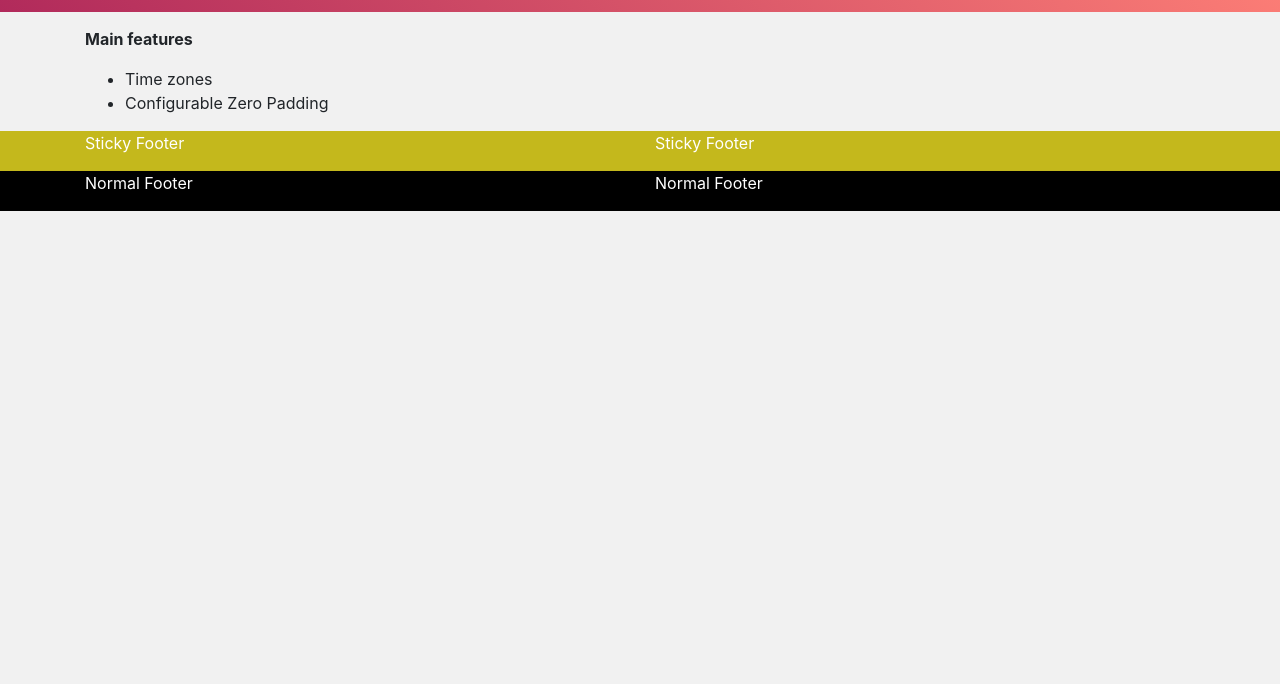
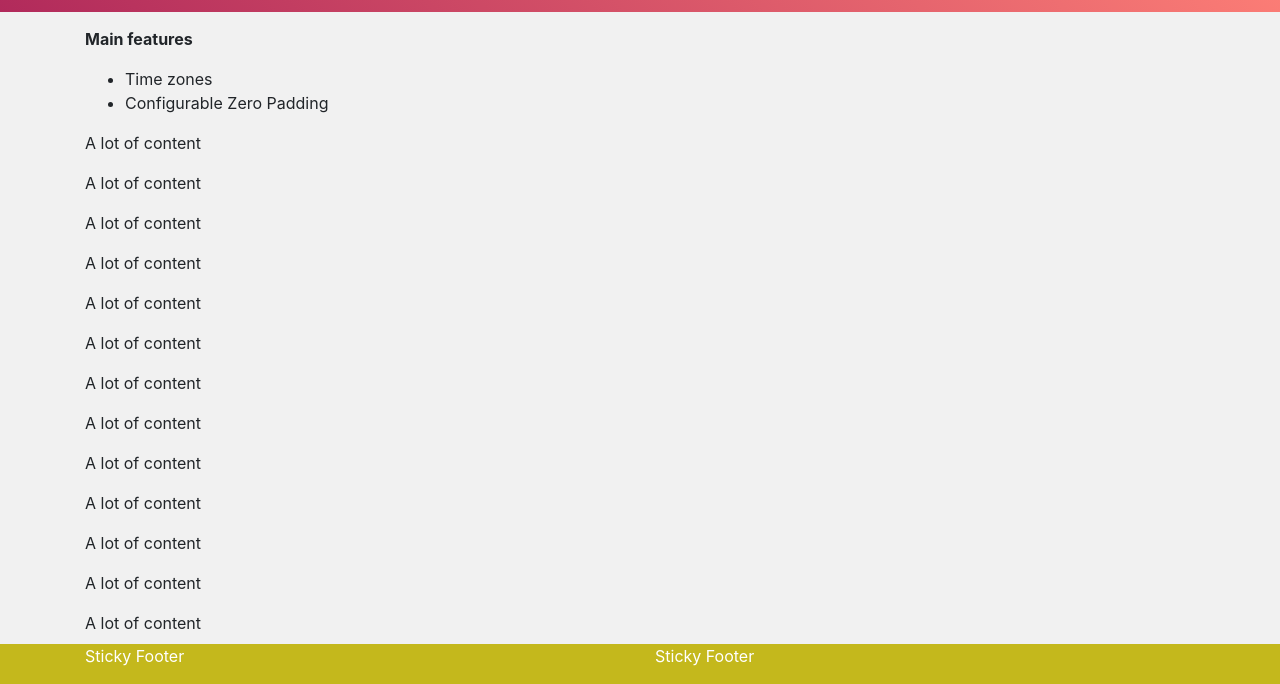
Before and after one commit to pablog1/Sticky-Footer, a plain HTML site: page index.html in a window 1280 px wide. Shown: the part 116-800 px from the top of the page. Drawn offline with nearby package versions, Linux system fonts and the light colour scheme.

Commit message:
first working version

```diff
--- a/index.html
+++ b/index.html
@@ -64,7 +64,112 @@
                 </div>
             </div>
 
+            <div class="row">
+                <div class="col">
+                   <p>A lot of content</p>
+                   <p>A lot of content</p>
 
+                   <p>A lot of content</p>
+                   <p>A lot of content</p>
+                   <p>A lot of content</p>
+                   <p>A lot of content</p>
+                   <p>A lot of content</p>
+                   <p>A lot of content</p>
+                   <p>A lot of content</p>
+                   <p>A lot of content</p>
+                   <p>A lot of content</p>
+                   <p>A lot of content</p>
+                   <p>A lot of content</p>
+                   <p>A lot of content</p>
+                   <p>A lot of content</p>
+                   <p>A lot of content</p>
+                   <p>A lot of content</p>
+                   <p>A lot of content</p>
+                   <p>A lot of content</p>
+                   <p>A lot of content</p>
+                   <p>A lot of content</p>
+                   <p>A lot of content</p>
+                   <p>A lot of content</p>
+                   <p>A lot of content</p>
+                   <p>A lot of content</p>
+                   <p>A lot of content</p>
+                   <p>A lot of content</p>
+                   <p>A lot of content</p>
+                   <p>A lot of content</p>
+                   <p>A lot of content</p>
+                   <p>A lot of content</p>
+                   <p>A lot of content</p>
+                   <p>A lot of content</p>
+                   <p>A lot of content</p>
+                   <p>A lot of content</p>
+                   <p>A lot of content</p>
+                   <p>A lot of content</p>
+                   <p>A lot of content</p>
+                   <p>A lot of content</p>
+                   <p>A lot of content</p>
+                   <p>A lot of content</p>
+                   <p>A lot of content</p>
+                   <p>A lot of content</p>
+                   <p>A lot of content</p>
+                   <p>A lot of content</p>
+                   <p>A lot of content</p>
+                   <p>A lot of content</p>
+                   <p>A lot of content</p>
+                   <p>A lot of content</p>
+                   <p>A lot of content</p>
+                   <p>A lot of content</p>
+                   <p>A lot of content</p>
+                   <p>A lot of content</p>
+                   <p>A lot of content</p>
+                   <p>A lot of content</p>
+                   <p>A lot of content</p>
+                   <p>A lot of content</p>
+                   <p>A lot of content</p>
+                   <p>A lot of content</p>
+                   <p>A lot of content</p>
+                   <p>A lot of content</p>
+                   <p>A lot of content</p>
+                   <p>A lot of content</p>
+                   <p>A lot of content</p>
+                   <p>A lot of content</p>
+                   <p>A lot of content</p>
+                   <p>A lot of content</p>
+                   <p>A lot of content</p>
+                   <p>A lot of content</p>
+                   <p>A lot of content</p>
+                   <p>A lot of content</p>
+                   <p>A lot of content</p>
+                   <p>A lot of content</p>
+                   <p>A lot of content</p>
+                   <p>A lot of content</p>
+                   <p>A lot of content</p>
+                   <p>A lot of content</p>
+                   <p>A lot of content</p>
+                   <p>A lot of content</p>
+                   <p>A lot of content</p>
+                   <p>A lot of content</p>
+                   <p>A lot of content</p>
+                   <p>A lot of content</p>
+                   <p>A lot of content</p>
+                   <p>A lot of content</p>
+                   <p>A lot of content</p>
+                   <p>A lot of content</p>
+                   <p>A lot of content</p>
+                   <p>A lot of content</p>
+                   <p>A lot of content</p>
+                   <p>A lot of content</p>
+                   <p>A lot of content</p>
+                   <p>A lot of content</p>
+                   <p>A lot of content</p>
+                   <p>A lot of content</p>
+                   <p>A lot of content</p>
+                   <p>A lot of content</p>
+                   <p>A lot of content</p>
+
+
+
+                </div>
+            </div>
 
 
         </div>
--- a/sticky-footer.js
+++ b/sticky-footer.js
@@ -2,8 +2,41 @@
 
 $(function () {
 
-    // Sticky Footer
+  // !Sticky Footer
+  var footerOffset = 800;
+  var footerOffset2 = 2700;
+  var footerStatus = false;
+  var maxWidth = 480;
 
+  if (window.innerWidth <= maxWidth) {
+    $(".sticky-footer").css('display', 'none');
+    $(window).scroll(function () {
+      console.log($(this).scrollTop());
+      //height > footerOffset AND < footerOffset2
+      if (footerStatus == false && ($(this).scrollTop() > footerOffset && $(this).scrollTop() < footerOffset2)) {
+        $(".sticky-footer").slideDown(400);
+        footerStatus = true;
+      }
+        //height < footerOffset OR > footerOffset2
+        else if (footerStatus == true && ($(this).scrollTop() < footerOffset || $(this).scrollTop() > footerOffset2)) {
+        $(".sticky-footer").slideUp(400);
+        footerStatus = false;
+      }
+    });
+  }
+
+  $(window).resize(function(){ //resize control
+    //console.log('resize');
+    if (window.innerWidth > maxWidth){
+      $(".sticky-footer").css('display', 'none');
+    } else {
+      if (footerStatus == true) {
+        $(".sticky-footer").slideDown(400);
+      } else { // if false
+        $(".sticky-footer").slideUp(400);
+      }
+    }
+  });
 
 
 })
--- a/style.scss
+++ b/style.scss
@@ -35,7 +35,10 @@ body {
     background-color: black;
 }
 
-.sticky-footer{
+.sticky-footer {
     color: white;
-    background-color: rgb(196, 184, 28);
+    background-color: #c4b81c;
+    position: fixed;
+    bottom: 0;
+    z-index: 1;
 }
```
Also changed, not shown: style.css, 2 other files.
